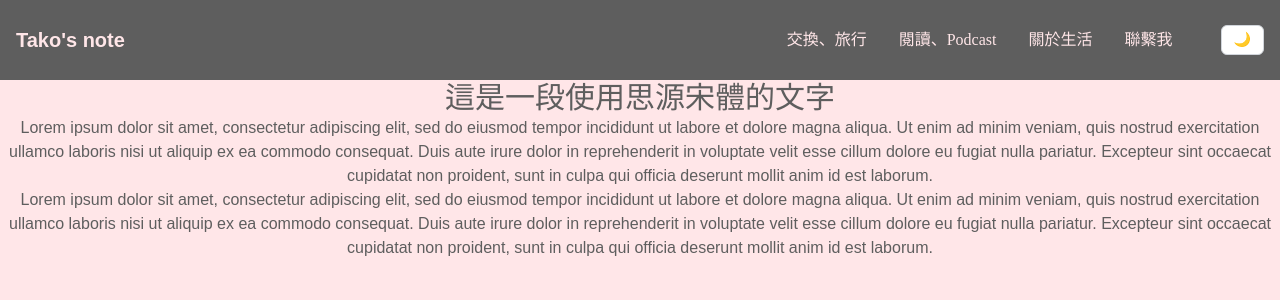
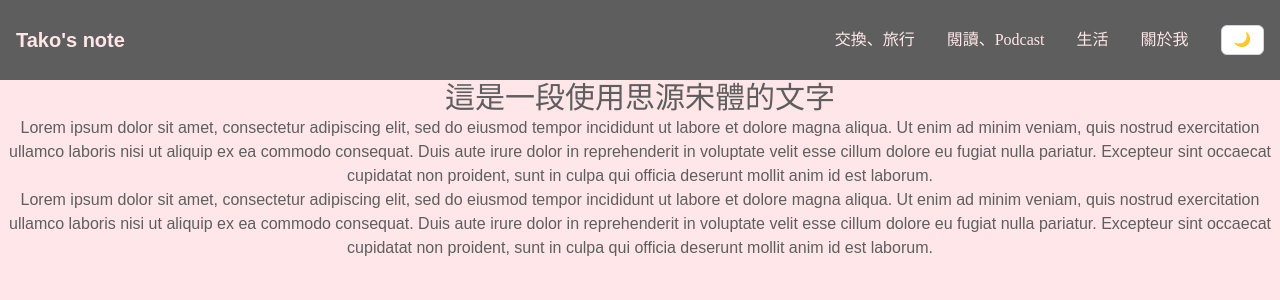
Before and after one commit to Jenny-jw/mern-blog, a React (Vite) app in the folder frontend/vite_blog/: page / in a window 1280 px wide. Shown: the top 300 px of the page. Built offline with nearby package versions, Linux system fonts and the light colour scheme; a web font is replaced by a local one.

Commit message:
Edit navbar item

```diff
--- a/frontend/vite_blog/src/components/Navbar.jsx
+++ b/frontend/vite_blog/src/components/Navbar.jsx
@@ -52,8 +52,8 @@ const Navbar = () => {
         >
           <p onClick={(e) => e.stopPropagation()}>交換、旅行</p>
           <p onClick={(e) => e.stopPropagation()}>閱讀、Podcast</p>
-          <p onClick={(e) => e.stopPropagation()}>關於生活</p>
-          <p onClick={(e) => e.stopPropagation()}>聯繫我</p>
+          <p onClick={(e) => e.stopPropagation()}>生活</p>
+          <p onClick={(e) => e.stopPropagation()}>關於我</p>
         </div>
       )}
 
@@ -61,11 +61,11 @@ const Navbar = () => {
       <div className="hidden md:flex items-center gap-8 xl:gap12 font-medium font-sourceHanSerif">
         <p className="cursor-pointer">交換、旅行</p>
         <p className="cursor-pointer">閱讀、Podcast</p>
-        <p className="cursor-pointer">關於生活</p>
-        <p className="cursor-pointer">聯繫我</p>
+        <p className="cursor-pointer">生活</p>
+        <p className="cursor-pointer">關於我</p>
         <button
           onClick={() => setDarkMode((prev) => !prev)}
-          className="ml-4 text-sm px-3 py-1 rounded-md bg-white text-black dark:bg-darkText dark:text-black border border-gray-300 dark:border-white"
+          className="text-sm px-3 py-1 rounded-md bg-white text-black dark:bg-darkText dark:text-black border border-gray-300 dark:border-white"
         >
           {darkMode ? "☀️" : "🌙"}
         </button>
```
